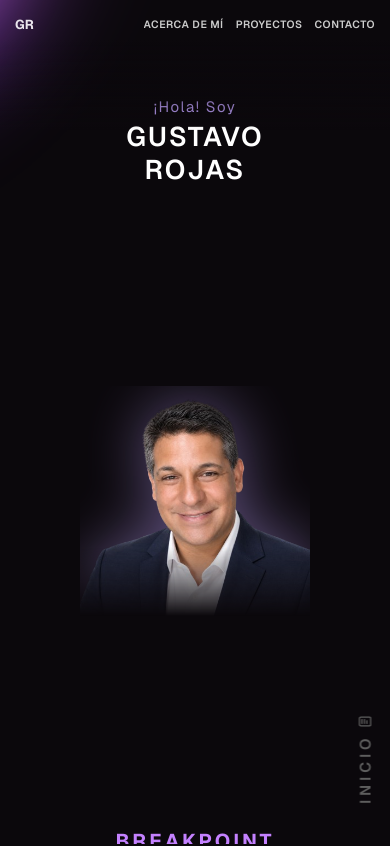
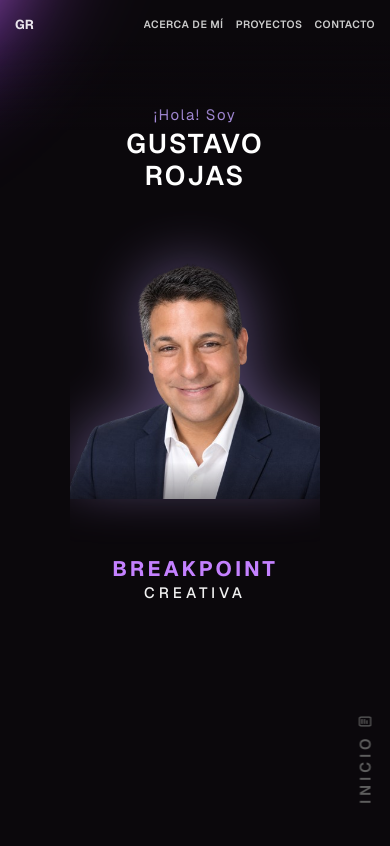
Before and after one commit to gusok2015/Portfolio-Actualizado-Gustavo-Rojas, a React (Vite) app: page / in a window 390 px wide. Shown: the top 846 px of the page. Built offline with nearby package versions, Linux system fonts and the light colour scheme.

Commit message:
fix(mobile): adjust mobile hero spacing and flex layout to show BREAKPOINT CREATIVA fully on initial load

```diff
--- a/src/components/styles/Landing.css
+++ b/src/components/styles/Landing.css
@@ -21,10 +21,11 @@
     display: flex !important;
     flex-direction: column !important;
     align-items: center !important;
-    justify-content: space-between !important;
-    padding: 48px 15px 12px 15px !important;
+    justify-content: flex-start !important;
+    padding: 52px 15px 15px 15px !important;
     margin: 0 auto !important;
     overflow: hidden !important;
+    gap: 6px !important;
   }
 
   /* Intro (Greeting & Name) */
@@ -62,7 +63,7 @@
 
   .landing-intro h1 {
     font-size: 27px !important;
-    line-height: 1.15 !important;
+    line-height: 1.12 !important;
     margin: 0 !important;
     text-align: center !important;
     width: 100% !important;
@@ -84,22 +85,22 @@
     margin-bottom: 2px;
   }
 
-  /* Show mobile photo - shifted up slightly and compact max-height so BREAKPOINT CREATIVA is visible on load */
+  /* Show mobile photo - tight fit between name and subtitle */
   .mobile-photo {
     display: flex !important;
     position: relative !important;
     width: 100% !important;
-    max-width: 230px !important;
-    max-height: 35vh !important;
-    margin: -8px auto 4px auto !important;
+    max-width: 250px !important;
+    max-height: 42vh !important;
+    margin: 0 auto !important;
     z-index: 1;
     order: 2;
     text-align: center !important;
-    flex: 0 1 auto !important;
+    flex: 1 1 auto !important;
     align-items: center !important;
     justify-content: center !important;
-    -webkit-mask-image: linear-gradient(to bottom, black 70%, transparent 100%);
-    mask-image: linear-gradient(to bottom, black 70%, transparent 100%);
+    -webkit-mask-image: linear-gradient(to bottom, black 75%, transparent 100%);
+    mask-image: linear-gradient(to bottom, black 75%, transparent 100%);
     pointer-events: none;
     transform: none !important;
   }
@@ -127,7 +128,7 @@
     margin: 0 !important;
     z-index: 10;
     background: transparent;
-    padding: 0 0 8px 0 !important;
+    padding: 0 0 10px 0 !important;
     display: flex !important;
     flex-direction: column !important;
     align-items: center !important;
@@ -168,8 +169,8 @@
 
   /* Distinct styling for BREAKPOINT and CREATIVA */
   .landing-h2-1 {
-    font-size: 20px !important;
-    line-height: 1.2 !important;
+    font-size: 21px !important;
+    line-height: 1.15 !important;
     color: #c481ff !important;
     font-weight: 700 !important;
     letter-spacing: 3px !important;
@@ -180,9 +181,9 @@
   }
 
   .landing-h2-info {
-    font-size: 14px !important;
-    line-height: 1.2 !important;
-    color: rgba(255, 255, 255, 0.92) !important;
+    font-size: 15px !important;
+    line-height: 1.15 !important;
+    color: rgba(255, 255, 255, 0.95) !important;
     font-weight: 500 !important;
     letter-spacing: 4px !important;
     text-align: center !important;
```
